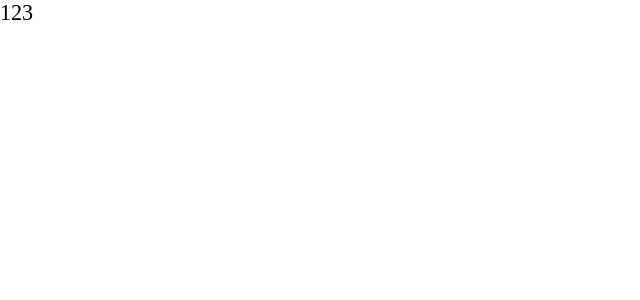
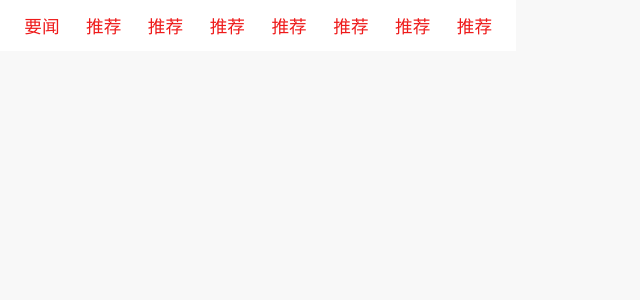
Before and after one commit to 1updown1/pwa-news, a React (Create React App) app: page / in a window 1280 px wide. Shown: the top 300 px of the page, without its empty margins (0-640 px from the left). Built offline with nearby package versions, Linux system fonts and the light colour scheme.

Commit message:
update 更新导航栏组件

```diff
--- a/public/reset.css
+++ b/public/reset.css
@@ -1,6 +1,9 @@
 html, body, ul, ol, li, a{
 	margin: 0;
 	padding: 0;
+}
+body{
+	background: #f8f8f8;
 }
 ul, li, ol{
 	list-style: none;
--- a/src/components/Navbar/navbar.jsx
+++ b/src/components/Navbar/navbar.jsx
@@ -1,11 +1,42 @@
 import React from 'react';
-import Style from './navbar.module.css';
-
+import NavbarList from './navbarList';
 
 export default function Navbar(){
+	const list = [
+		{
+			id: 1,
+			text: '要闻'
+		},
+		{
+			id: 2,
+			text: '推荐'
+		},
+		{
+			id: 3,
+			text: '推荐'
+		},
+		{
+			id: 4,
+			text: '推荐'
+		},
+		{
+			id: 5,
+			text: '推荐'
+		},
+		{
+			id: 6,
+			text: '推荐'
+		},
+		{
+			id: 7,
+			text: '推荐'
+		},
+		{
+			id: 8,
+			text: '推荐'
+		},
+	]
 	return (
-		<nav className={Style.wrapper}>
-			123
-		</nav>
+		<NavbarList list={list}/>
 	)
 }
--- a/src/components/Navbar/navbar.module.css
+++ b/src/components/Navbar/navbar.module.css
@@ -1,3 +1,53 @@
 .wrapper{
 	height: 2.3rem;
+	border-bottom: 1px solid #f8f8f8;
+	background: #fff;
+	-webkit-overflow-scrolling:touch;
+	position: fixed;
+	top: 0;
+	left: 0;
 }
+
+.wrapper::before{
+	content: '';
+	position: absolute;
+	left: 0;
+	top: 0;
+	width: 1rem;
+	height: 100%;
+	background-image: linear-gradient(to right, rgba(255, 255, 255, 1) 0%,rgba(255, 255, 255, 0) 100%);
+	z-index: 2;
+}
+.wrapper::after{
+	content: '';
+	position: absolute;
+	right: 0;
+	top: 0;
+	width: 1rem;
+	height: 100%;
+	background-image: linear-gradient(to right, rgba(255, 255, 255, 0) 0%, rgba(255, 255, 255, 1) 100%);
+	z-index: 2;
+}
+
+.navWrapper{
+	box-sizing: border-box;
+	width: 100%;
+	height: 100%;
+	padding: 0 0.5rem;
+	overflow-x: auto;
+	overflow-y: hidden;
+	display: flex;
+	justify-content: flex-start;
+	align-items: center;
+	flex-wrap: nowrap;
+}
+
+.navItem{
+	padding: 0 0.6rem;
+	color: gray;
+	font-size: 0.8rem;
+	flex: none;
+}
+.navItem.highlight{
+	color: #EE1A1A;
+}
--- /dev/null
+++ b/src/components/Navbar/navbarList.jsx
@@ -0,0 +1,19 @@
+import React from 'react';
+import Style from './navbar.module.css';
+
+
+export default function NavbarList(props) {
+	return (
+		<nav className={Style.wrapper}>
+			<ul className={Style.navWrapper}>
+				{
+					props.list.map(item => {
+						return (
+							<li className={`${Style.navItem} ${Style.highlight}`} key={item.id}>{item.text}</li>
+						)
+					})
+				}
+			</ul>
+		</nav>
+	)
+}
```
